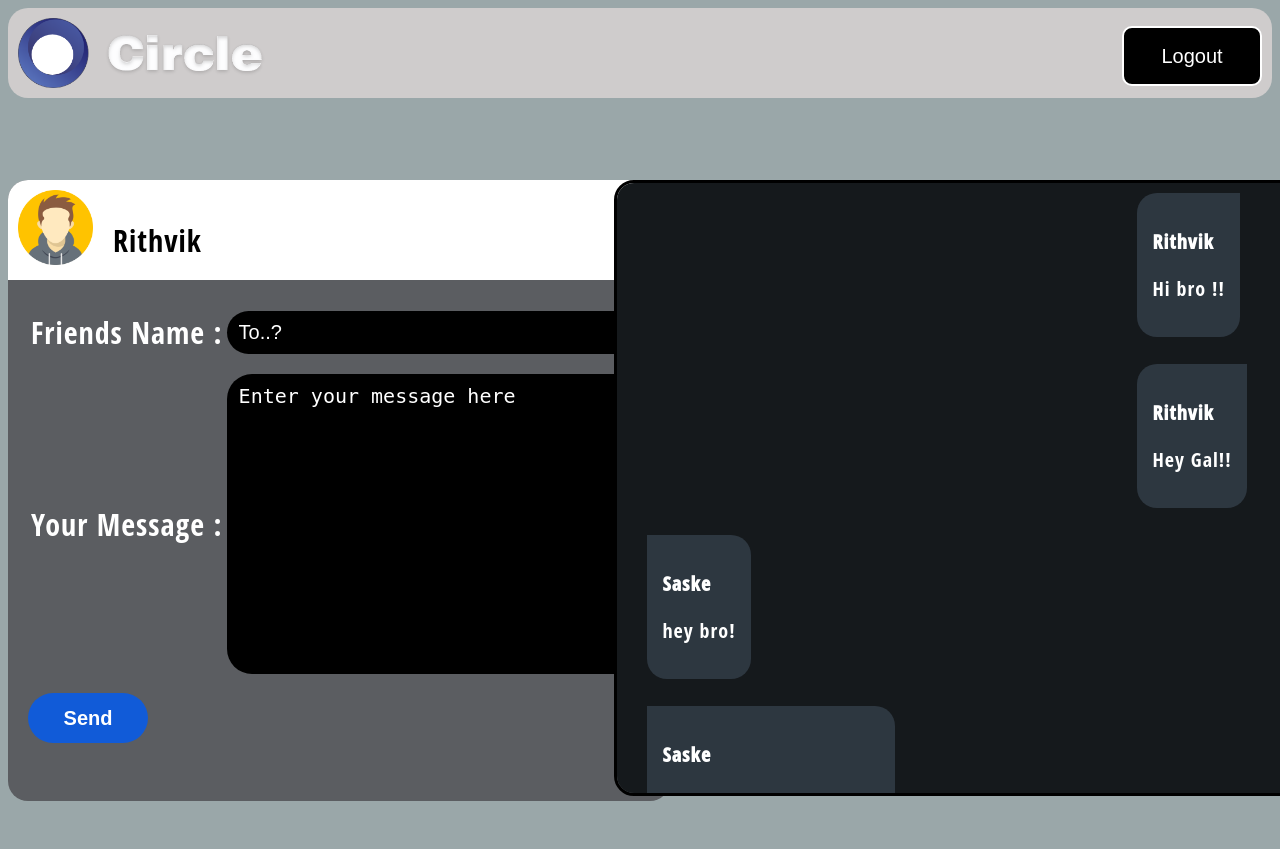
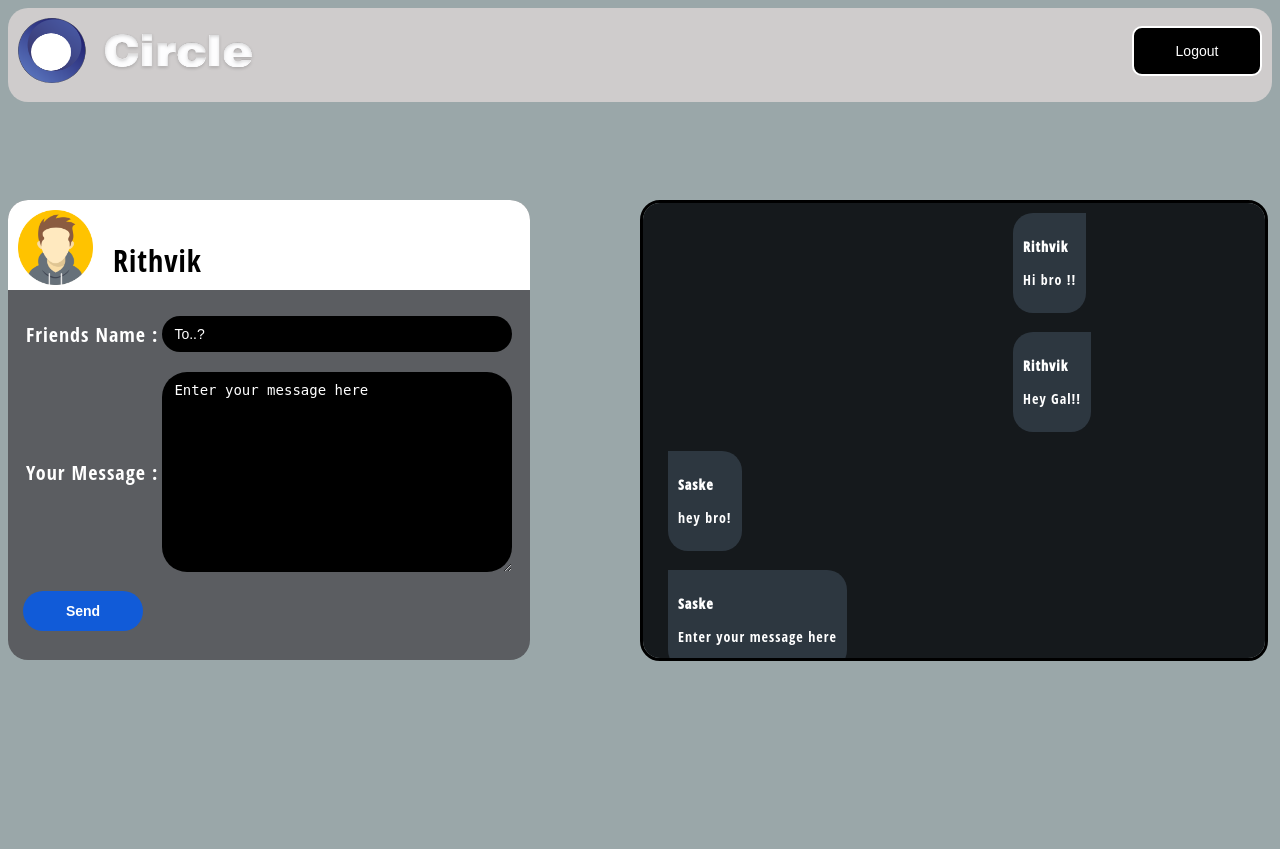
Before and after one commit to ThugNinja4708/ChatSite, a PHP site: page /home.php in a window 1280 px wide. Shown: the top 849 px of the page. Run offline with PHP 8.4, Linux system fonts and the light colour scheme; a user stored in the database is signed in; data comes from the database, SQL or seed files in the repository; some libraries are stand-ins or nearby versions.

Commit message:
100% zoom

```diff
--- a/JavaScript.js
+++ b/JavaScript.js
@@ -3,7 +3,8 @@
 var a = document.getElementById(id).innerHTML;
 document.getElementById("Fname").value = a;
 }
-function changeToRed(){
-
-
+function change(){
+    alert("somya");
+    var x = document.getElementsByClassName("username");
+    x[0].setAttribute("style", "background-color: red;");
 }
--- a/home.php
+++ b/home.php
@@ -3,7 +3,7 @@
 session_start();
 if (!isset($_SESSION['username'])) {
   echo "login first";
-  header("Refresh:1; url=index.html");
+  header("Refresh:2; url=index.php");
 }
 if (isset($_POST['send'])) {
   include "Send.php";
@@ -34,10 +34,9 @@
 
   <header class="header">
     <ul>
-      <li><a href="home.php"><img src="logo.png" width="250px" height="70px"></a></li>
+      <li><a href="home.php"><img src="logo.png" width="240px" height="65px"></a></li>
       <li><button onclick="document.location='logout.php'" class="logoutButton"> Logout</button></li>
     </ul>
-
   </header>
 
   <!-- Left Side of the page-->
@@ -54,10 +53,9 @@
             <td><label>Friends Name :</label></td>
             <td><input type="text" name="Fname" id="Fname" placeholder="To..?" class="temp"><i class="fas fa-search"></i></td>
           </tr>
-
           <tr>
             <td><label>Your Message : </label></td>
-            <td><textarea name="msg" id="msg" class="temp" style="height: 300px;" placeholder="Enter your message here"></textarea></td>
+            <td><textarea name="msg" id="msg" class="temp" style="height: 200px;" placeholder="Enter your message here"></textarea></td>
           </tr>
         </table>
         <button type="submit" name="send" class="buttonSend">Send</button>
@@ -69,8 +67,5 @@
   <div id="div_refresh" class="message">
 
   </div>
-
-
 </body>
-
 </html>
--- a/style.css
+++ b/style.css
@@ -11,7 +11,7 @@
   padding: 10px;
   background-color: #cfcccc;
   border-radius: 20px;
-  height: 70px;
+  height: auto;
 }
 .header ul{
   display: flex;
@@ -20,13 +20,15 @@
 .everything{ /* used in index.html */
   background-color:  #9e9b9b;
   position: absolute;
-  left: 35%;
-  top:20%;
+  left: 30%;
+  top:15%;
   box-shadow: rgba(50, 50, 93, 0.25) 0px 50px 100px -20px, rgba(0, 0, 0, 0.3) 0px 30px 60px -30px;
   padding: 40px;
   border-radius: 25px;
   background-image: linear-gradient(to left, #c9c4c4 ,#8b8888);
   opacity: 0.8;
+  width: auto;
+  height: auto;
 }
 
 input,textarea,button{
@@ -36,8 +38,8 @@
   border: 0px solid black;
   transition: 0.4s;
   outline: none;
-  width: 300px;
-  font-size: 20px;
+  width: 250px;
+  font-size: 14px;
   border-radius: 25px;
 }
 input:focus,textarea:focus {
@@ -55,11 +57,11 @@
 font-weight: bold;
 }
 button:hover {
-    font-size: 20px;
-    letter-spacing: 1.5px;
+    font-size: 16px;
+    letter-spacing: 1px;
 }
 label{
-font-size: 30px;
+font-size: 20px;
 font-weight: bold;
 color: white;
 }
@@ -74,7 +76,7 @@
 }
 .status{
   background-color:white;
-  height:80px;
+  height:70px;
   border-radius: 20px 20px 0px 0px;
   padding: 10px;
   display:flex;
@@ -85,57 +87,48 @@
 }
 .left{
   position:absolute;
-  top: 18%;
+  top: 20%;
   background-color: #5b5d61;
   border-radius: 20px;
-  height:auto;
+  height: 460px;
 }
 .inner_form{
-  padding:20px;
-
+  padding:15px;
 }
 .logoutButton{
   color: white;
   background-color: black;
   border: 2px solid;
   border-radius: 10px;
-  width: 140px;
-  height: 60px;
+  width: 130px;
+  height: 50px;
 }
 .logoutButton:hover {
-    letter-spacing: 1.5px;
+    letter-spacing: 1px;
 }
 .message{
   position: absolute;
-  width: 51.5%;
-  height: 550px;
-  top:18%;
-  left:48%;
+  width: 47%;
+  height: 395px;
+  top:20%;
+  left:50%;
   padding-bottom: 50px;
   padding-left: 20px;
   padding-top: 10px;
   border: 3px solid black;
   border-radius: 20px;
-  font-size: 20px;
+  font-size: 14px;
   background-color: #15191C;
   overflow-y: scroll;
 }
 
-hr{
-  border: 2px solid var(--color1);
-  background-color: var(--color1);
-  border-radius: 2px;
-}
-
-
 .inner-container1{
   background-color: rgb(182, 182, 162);
   border-radius: 0px 20px 20px 20px;
-  margin-left: 10px;
-
+  margin-left: 5px;
 }
 .inner-container2{
-  margin-left: 500px;
+  margin-left: 350px;
   border-radius: 20px 0px 20px 20px;
 }
 
@@ -143,23 +136,26 @@
   background-color: #2d3740;
   display: inline-block;
   width: fit-content;
-  max-width: 220px;
+  max-width: 170px;
   word-wrap: break-word;
   height: auto;
-  padding: 15px;
+  padding: 10px;
   color: white;
   cursor: pointer;
 }
 .message::-webkit-scrollbar{
-  width: 10px;
+  width: 5px;
 }
-.message::-webkit-scrollbar-track {
+.message::-webkit-scrollbar{
+  width: 5px;
+}
+.message::-webkit-scrollbar-track{
   background-color: #2d3740;
 }
 .message::-webkit-scrollbar-thumb{
   background: white;
   border-radius: 10px;
-  height: 10px;
+  height: 5px;
 }
 #Fname::placeholder ,#msg::placeholder{
   color: white;
@@ -170,7 +166,7 @@
 }
 .temp{
   border-radius:25px;
-  width: 420px;
+  width: 350px;
   background-color:rgb(0, 0, 0);
   color:white;
 }
@@ -178,6 +174,6 @@
 .buttonSend{
   border-radius:25px;
   width:150px;
-  height:50px;
+  height:40px;
   font-weight:bold;
 }
```
Also changed, not shown: Reg.php (+5 -7 lines), index.php (+7 -36 lines), registration.php (+9 -45 lines), test.php (+6 -6 lines), verify.php (+8 -4 lines).
